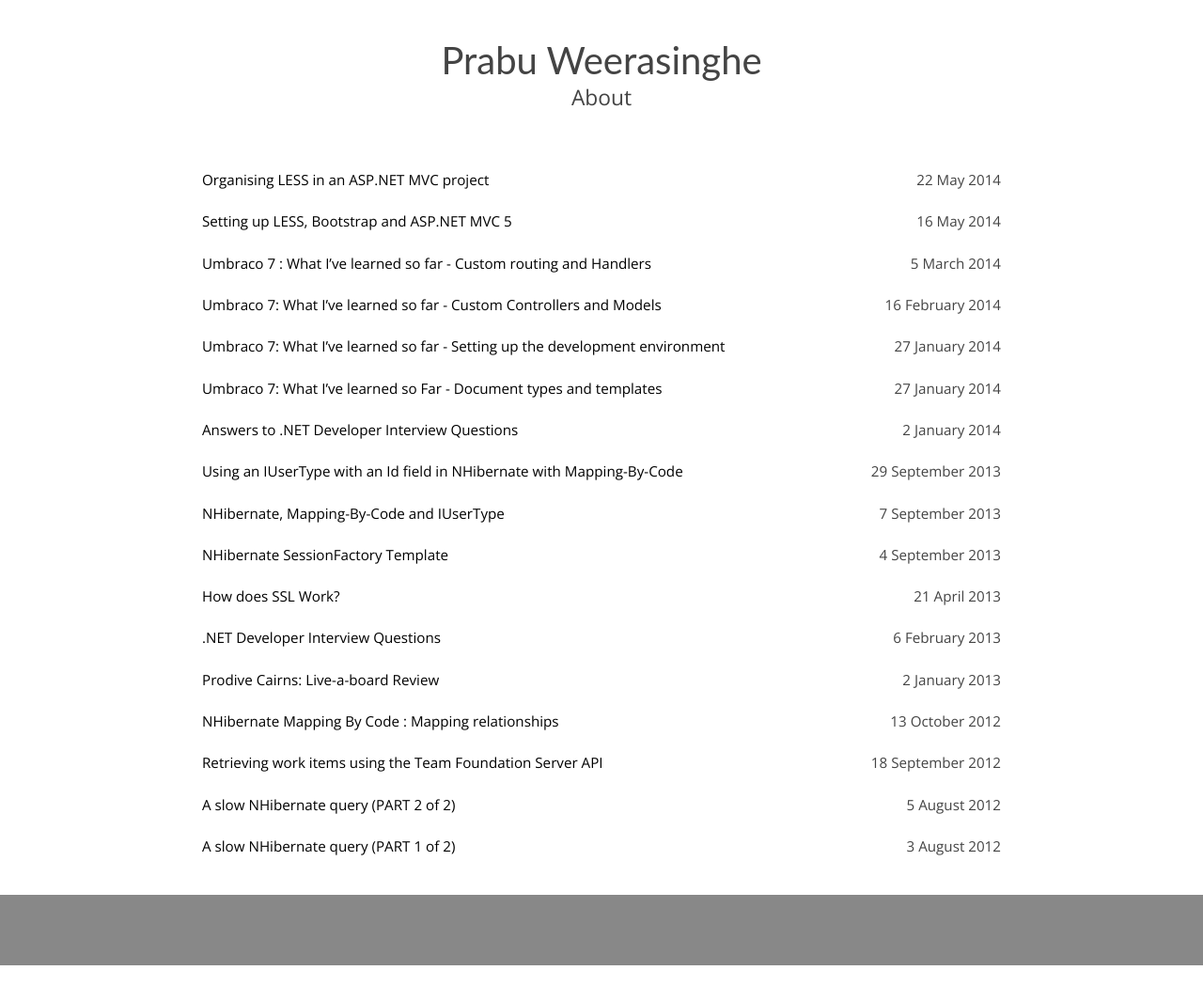
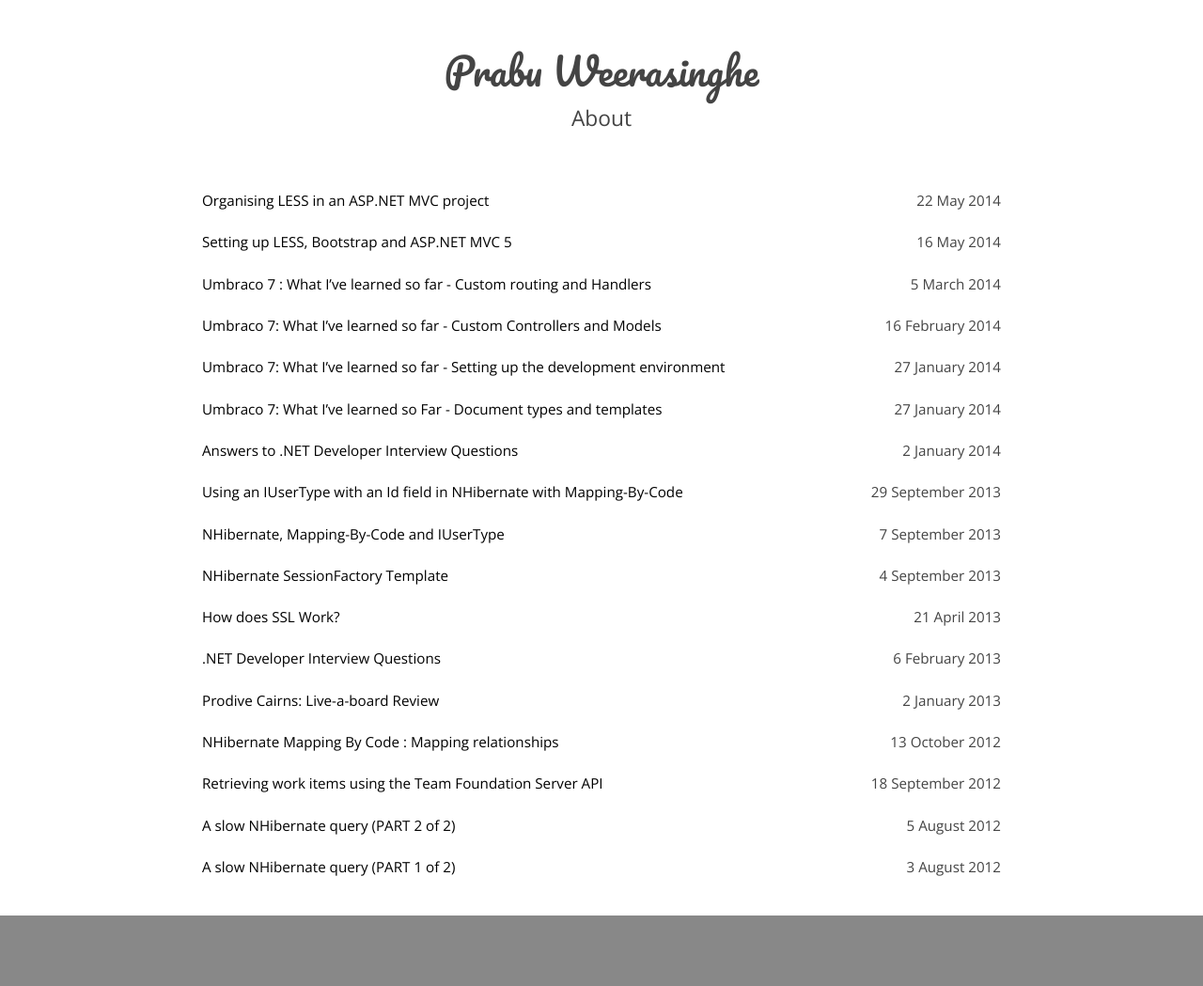
Before and after one commit to prabuw/prabuw.github.io, a Jekyll site: the page built from index.html, in a window 1280 px wide. Shown: the whole page at 94% size. Built offline with Jekyll 4.4.1, drawn with Linux system fonts in a browser that asks for light colours; Markdown is read by kramdown in place of the engine named in the settings; before the commit the page ends 1027 px from its top, so only the background shows below that.

Commit message:
Updated CSS again.

```diff
--- a/css/base.css
+++ b/css/base.css
@@ -86,7 +86,7 @@
 a#blog-title
 {
     font-size: 40px;
-    font-family: 'Lato', sans-serif;
+    font-family: 'Pacifico', sans-serif;
     color: #444444;
 }
 
```
